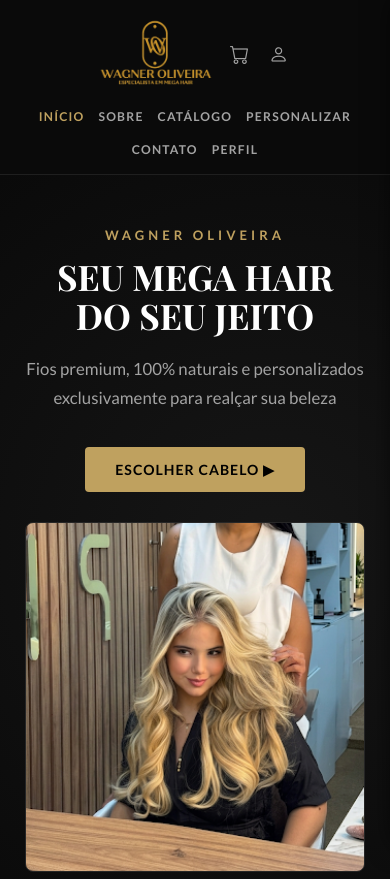
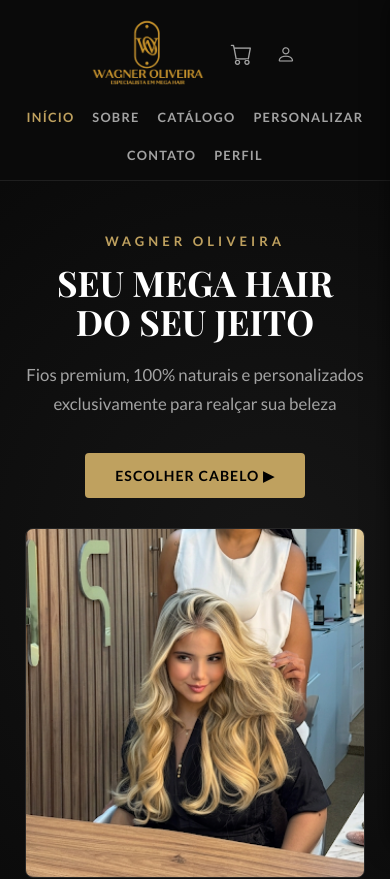
Before and after one commit to heloisecerqueira/TCC-Wagner-FINAL, a plain HTML site: page index.html in a window 390 px wide. Shown: the top 879 px of the page. Drawn offline with nearby package versions, Linux system fonts and the light colour scheme.

Commit message:
Update global.css

```diff
--- a/CSS/global.css
+++ b/CSS/global.css
@@ -54,8 +54,6 @@ img {
 
 /* =====================================================
    LOGO DA NAV-BAR
-   Para aumentar a logo, altere o "height" abaixo.
-   Atual: 50px — aumente para 60px, 70px, etc.
    ===================================================== */
 .logo .brand-logo-img,
 .logo a img {
@@ -69,14 +67,17 @@ img {
     margin-bottom: 10px;
 }
 
+/* =====================================================
+   MENU PRINCIPAL
+   ===================================================== */
 .nav-menu {
     display: flex;
-    gap: 25px;
+    gap: 32px;
     align-items: center;
 }
 
 .nav-menu a {
-    font-size: 0.82rem;
+    font-size: 0.88rem;
     font-weight: 700;
     letter-spacing: 1.2px;
     color: #a3a3a3;
@@ -90,11 +91,15 @@ img {
     color: #bfa15f;
 }
 
+/* =====================================================
+   AÇÕES DO HEADER — CARRINHO E PERFIL
+   ===================================================== */
 .header-actions {
     display: flex;
-    gap: 12px;
+    gap: 18px;
     align-items: center;
     flex-shrink: 0;
+    margin-left: 12px;
 }
 
 .header-actions button,
@@ -102,9 +107,9 @@ img {
     background: none;
     border: none;
     color: #a3a3a3;
-    font-size: 1.2rem;
+    font-size: 1.35rem;
     cursor: pointer;
-    padding: 4px;
+    padding: 5px;
     line-height: 1;
     transition: color 0.3s;
     display: flex;
@@ -128,8 +133,8 @@ img {
 }
 
 .user-profile-box img {
-    width: 30px;
-    height: 30px;
+    width: 32px;
+    height: 32px;
     border-radius: 50%;
     object-fit: cover;
 }
@@ -265,7 +270,9 @@ img {
     transition: color 0.3s;
 }
 
-.footer-col a:hover { color: #bfa15f; }
+.footer-col a:hover {
+    color: #bfa15f;
+}
 
 .footer-bottom {
     max-width: 1200px;
@@ -281,8 +288,18 @@ img {
    RESPONSIVIDADE
    ===================================================== */
 @media (max-width: 900px) {
-    .nav-menu { gap: 14px; }
-    .nav-menu a { font-size: 0.76rem; }
+    .nav-menu {
+        gap: 18px;
+    }
+
+    .nav-menu a {
+        font-size: 0.80rem;
+    }
+
+    .header-actions {
+        gap: 14px;
+        margin-left: 8px;
+    }
 }
 
 @media (max-width: 768px) {
@@ -291,12 +308,14 @@ img {
         justify-content: center;
         gap: 12px;
     }
+
     .nav-menu {
         flex-wrap: wrap;
         justify-content: center;
         order: 3;
         width: 100%;
     }
+
     .footer-container {
         flex-direction: column;
         gap: 28px;
```
